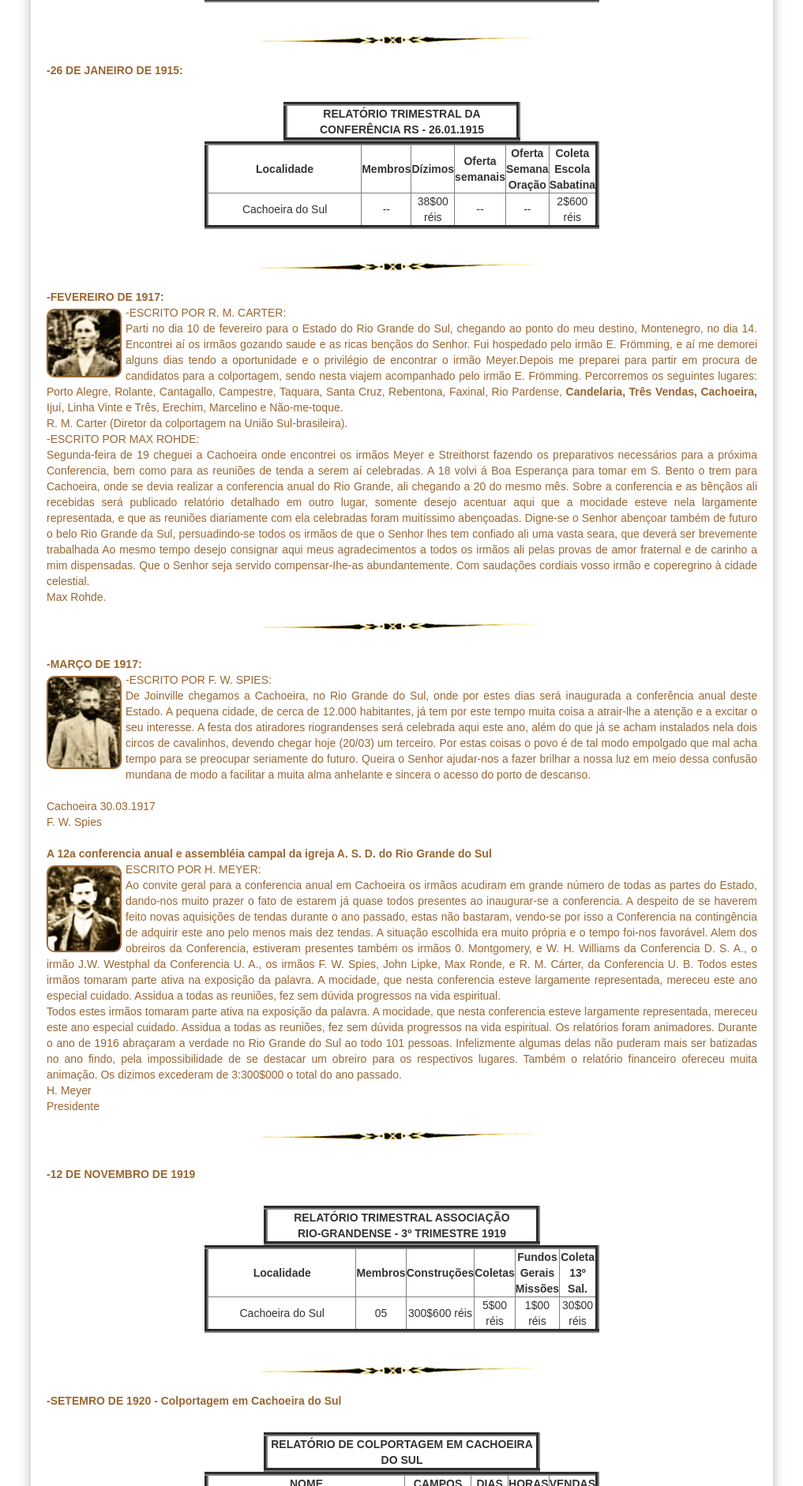
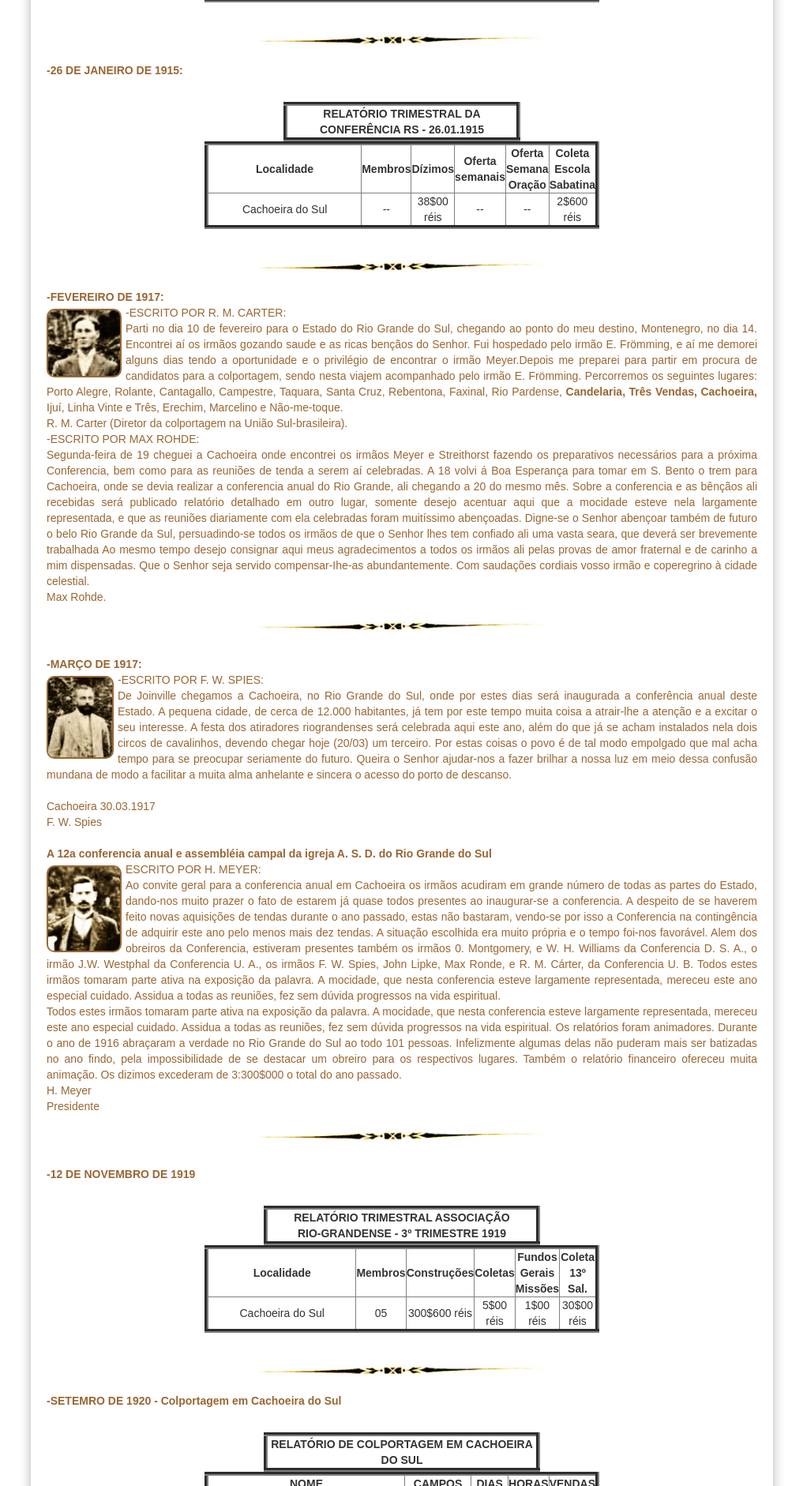
Before and after one commit to claudiovargas1955/claudiovargas1955.github.io, a Jekyll site: the page built from _pages/história-da-iasd-cachoeira.html, in a window 1280 px wide. Shown: the part 1352-3234 px from the top of the page at 79% size, without its empty margins (131-1148 px from the left). Built offline with Jekyll 4.4.1, drawn with Linux system fonts in a browser that asks for light colours; some web fonts are replaced.

Commit message:
Update história-da-iasd-cachoeira.html

```diff
--- a/_pages/história-da-iasd-cachoeira.html
+++ b/_pages/história-da-iasd-cachoeira.html
@@ -216,7 +216,7 @@
    <img class="dir3" style="float:center"; src="/images/separacao.jpg" class="img-responsive" width="400px" title="";/><br>
 
 <p><b>-MARÇO DE 1917: </b><br>
-<img class="esq5" style="float:left"; src="/images/F.W.SPIER.jpg" class="img-responsive" width="95px" title="";/>-ESCRITO POR F. W. SPIES: <br>
+<img class="esq5" style="float:left"; src="/images/F.W.SPIER.jpg" class="img-responsive" width="85px" title="";/>-ESCRITO POR F. W. SPIES: <br>
 De Joinville chegamos a Cachoeira, no Rio Grande do Sul, onde por estes dias será inaugurada a conferência anual deste Estado. A pequena
 cidade, de cerca de 12.000 habitantes, já tem por este tempo muita coisa a atrair-lhe a atenção e a excitar o seu interesse. A festa dos atiradores riograndenses
 será celebrada aqui este ano, além do que já se acham instalados nela dois circos de cavalinhos, devendo chegar hoje (20/03) um terceiro. Por estas coisas o povo é de
```
